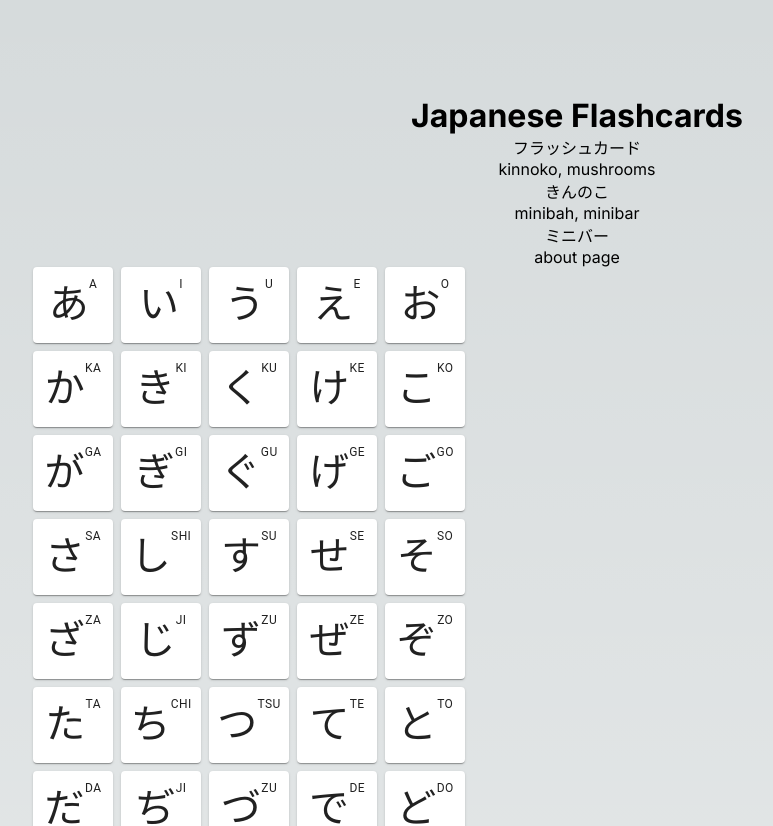
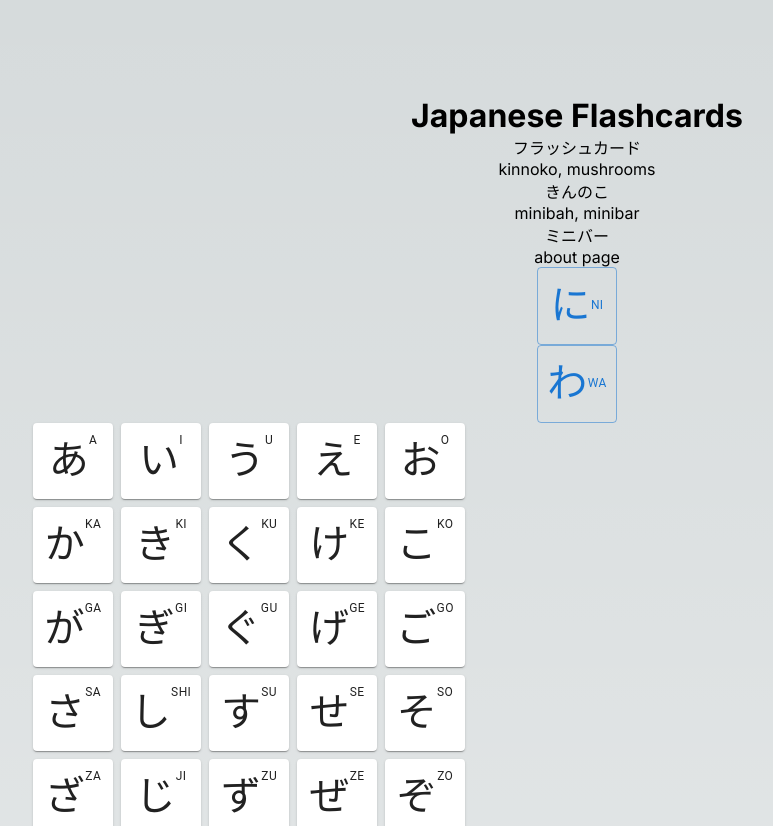
Before and after one commit to dblatcher/japanese-flashcard, a Next.js app: page / in a window 1280 px wide. Shown: the top 826 px of the page, without its empty margins (63-836 px from the left). Built offline with nearby package versions, Linux system fonts and the light colour scheme.

Commit message:
basic speech

```diff
--- a/src/app/page.tsx
+++ b/src/app/page.tsx
@@ -4,6 +4,8 @@ import { hiraganaWordList, katakanaWordList } from "@/lib/wordlists";
 import Link from "next/link";
 import styles from "./page.module.css";
 import { KATAKANA } from "@/lib/language/katakana";
+import { TalkingTile } from "@/components/TalkingTile";
+import { Box } from "@mui/material";
 
 export default function Home() {
 
@@ -24,6 +26,11 @@ export default function Home() {
       <p>{katakanaWord.write()}</p>
       <Link href="/about">about page</Link>
 
+      <Box>
+        <TalkingTile identifier="NI" />
+        <TalkingTile identifier="WA" />
+      </Box>
+
       <AlphabetGrid alphabet={HIRAGANA} />
       <AlphabetGrid alphabet={KATAKANA} />
     </main>
--- /dev/null
+++ b/src/components/TalkingTile.tsx
@@ -0,0 +1,50 @@
+'use client'
+import { HIRAGANA } from "@/lib/language/hiragana";
+import { speak } from "@/lib/speech";
+import { Button, Typography } from "@mui/material";
+import { useEffect, useState } from "react";
+
+
+interface Props {
+    identifier: string
+}
+
+export const TalkingTile = ({ identifier }: Props) => {
+
+    const [voices, setVoices] = useState(speechSynthesis.getVoices())
+
+    const character = HIRAGANA.characters[identifier]
+
+
+    useEffect(() => {
+        const newVoices = speechSynthesis.getVoices()
+        setVoices(newVoices)
+    }, [setVoices])
+
+    const talk = () => {
+
+        const japaneseVoice = voices.find(voice => voice.lang === 'ja-JP')
+        const ukVoice = voices.find(voice => voice.lang === 'en-GB')
+        const usVoice = voices.find(voice => voice.lang === 'en-US')
+
+        const voice = japaneseVoice ?? ukVoice ?? usVoice ?? voices[0]
+
+        if (!voice) {
+            return
+        }
+        const text = voice === japaneseVoice ? character.string : character.phonetic.toLowerCase()
+        speak(speechSynthesis, text, voice, 1, 1)
+    }
+
+    return (
+        <Button onClick={talk} color="primary" variant="outlined" sx={{
+            padding: 1,
+            display: 'flex',
+            justifyContent: 'center',
+            minWidth: 80,
+        }}>
+            <Typography fontSize={40}>{character.string}</Typography>
+            <Typography variant='caption'>{character.phonetic}</Typography>
+        </Button>
+    )
+}
--- /dev/null
+++ b/src/lib/speech.ts
@@ -0,0 +1,32 @@
+
+
+
+
+function speak(synth: SpeechSynthesis, text: string, voice: SpeechSynthesisVoice, pitch: number, rate: number) {
+    if (synth.speaking) {
+        console.error("speechSynthesis.speaking");
+        return;
+    }
+
+    const utterThis = new SpeechSynthesisUtterance(text);
+
+    utterThis.onend = function (event) {
+        console.log("SpeechSynthesisUtterance.onend");
+    };
+
+    utterThis.onerror = function (event) {
+        console.error("SpeechSynthesisUtterance.onerror");
+    };
+
+    utterThis.voice = voice
+
+
+    utterThis.pitch = pitch;
+    utterThis.rate = rate;
+    utterThis.volume= .5
+    synth.speak(utterThis);
+    console.log('utterance', utterThis)
+}
+
+
+export { speak }
```
